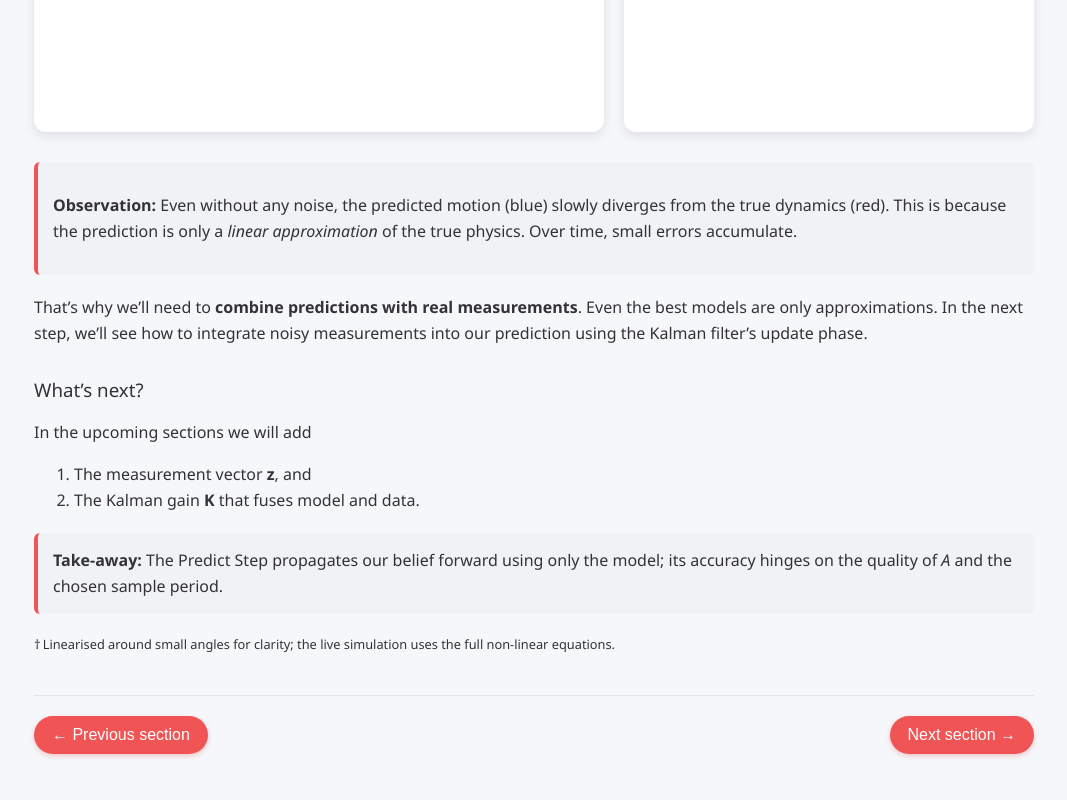
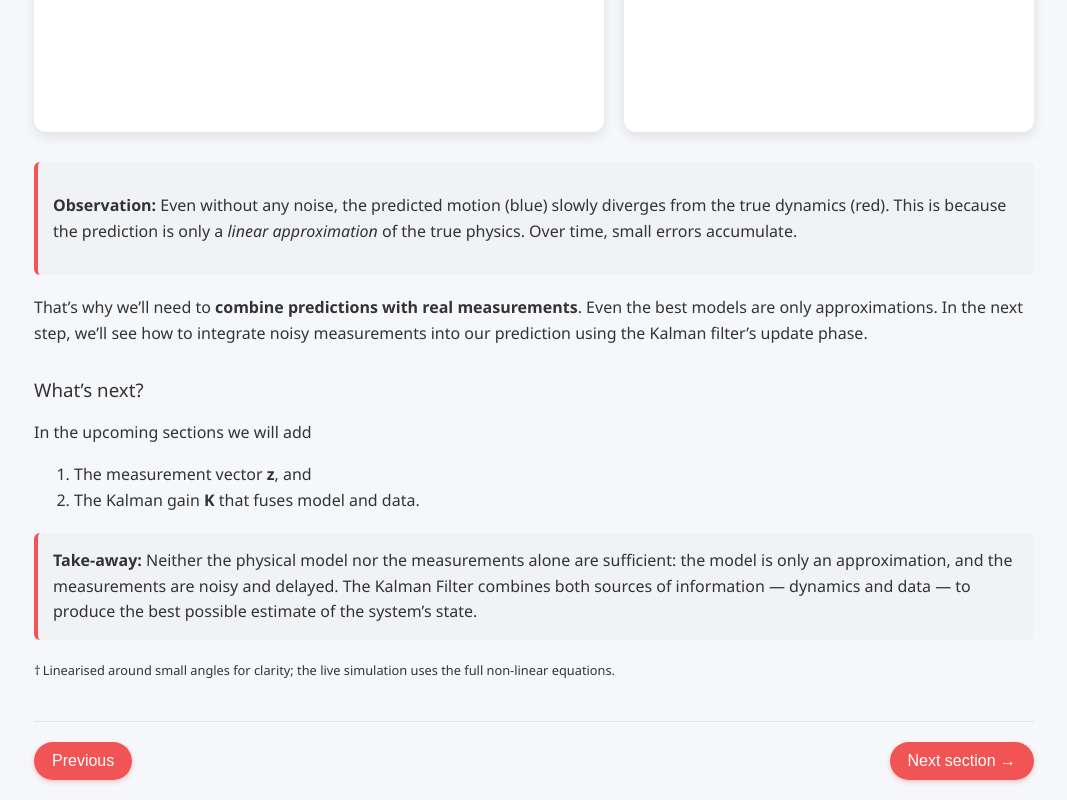
Before and after one commit to algoplaygroundcom/AlgoPlayground, a plain HTML site: page kalman2.html in a window 1280 px wide. Shown: the part 3392-4192 px from the top of the page, without its empty margins (106-1173 px from the left). Before the commit the page ends 4166 px from the top, so only its background shows below. Drawn offline with nearby package versions, Linux system fonts and the light colour scheme.

Commit message:
made the navigation between pages

```diff
--- a/kalman2.html
+++ b/kalman2.html
@@ -209,13 +209,14 @@
                 <li>The Kalman gain <strong>K</strong> that fuses model and data.</li>
             </ol>
 
-            <p class="highlight"><strong>Take‑away:</strong> The Predict Step propagates our belief forward using only the model;
-               its accuracy hinges on the quality of <em>A</em> and the chosen sample period.</p>
+            <p class="highlight"><strong>Take‑away:</strong> Neither the physical model nor the measurements alone are sufficient:
+                the model is only an approximation, and the measurements are noisy and delayed.
+                The Kalman Filter combines both sources of information — dynamics and data — to produce the best possible estimate of the system’s state.</p>
             <p style="font-size:0.8em">† Linearised around small angles for clarity; the live simulation uses the full non‑linear equations.</p>
         </section>
 
         <div class="nav-buttons">
-            <button onclick="window.location.href='pendulum-intro.html'">← Previous section</button>
+            <button onclick="window.location.href='kalman1.html'">Previous</button>
             <button id="nextButton" onclick="window.location.href='kalman-filter.html'">Next section →</button>
         </div>
     </div>
```
Also changed, not shown: kalman1.html (renamed from klaman1.html, +1 -1 lines).
